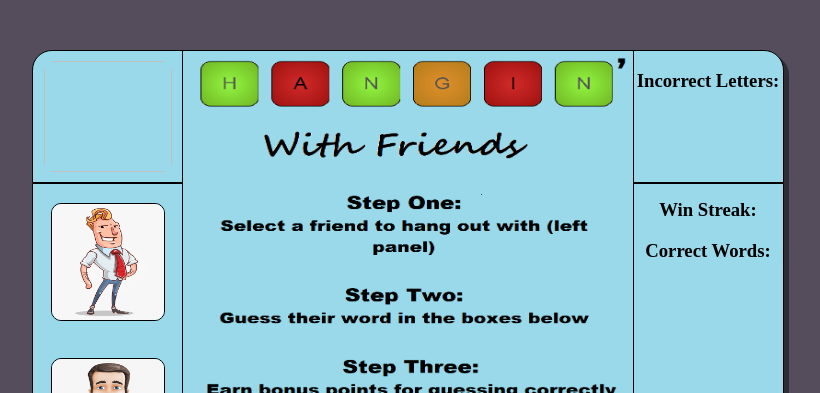
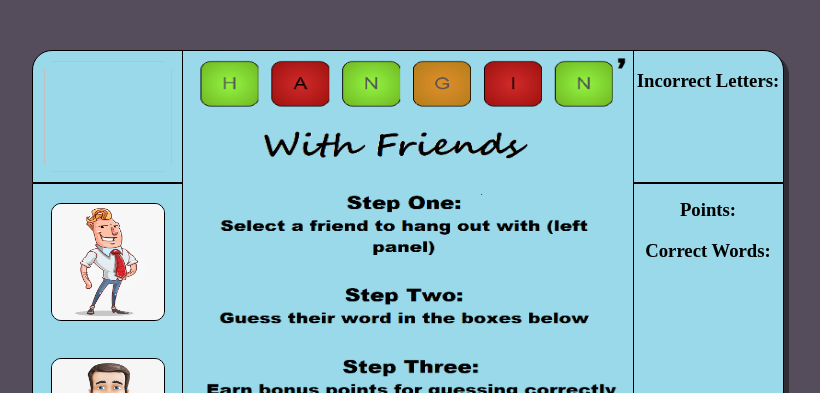
Before and after one commit to Chrispy1987/Project1, a Jekyll site: the page index.html, which Jekyll copies as it is, in a window 1280 px wide. Shown: the top 393 px of the page, without its empty margins (233-1053 px from the left). Built offline with Jekyll 4.4.1, drawn with Linux system fonts in a browser that asks for light colours.

Commit message:
Added google font

```diff
--- a/index.html
+++ b/index.html
@@ -6,6 +6,7 @@
     <meta name="viewport" content="width=device-width, initial-scale=1.0">
     <title>Hangin' with Friends</title>
     <link href="https://fonts.googleapis.com/css2?family=Alfa+Slab+One&display=swap" rel="stylesheet">
+    <link href="https://fonts.googleapis.com/css2?family=Yanone+Kaffeesatz&display=swap" rel="stylesheet">
     <link rel="stylesheet" href="style.css">
 </head>
 <body>
@@ -24,7 +25,7 @@
             <p id="wrongLetters"></p>
         </div>
         <div class="container right">
-            <h3 id="win">Win Streak:</h3>
+            <h3 id="win">Points:</h3>
             <p id="winStreak"></p>
             <h3 id="correct">Correct Words:</h3>
             <p id="correctGuess"></p>
```
